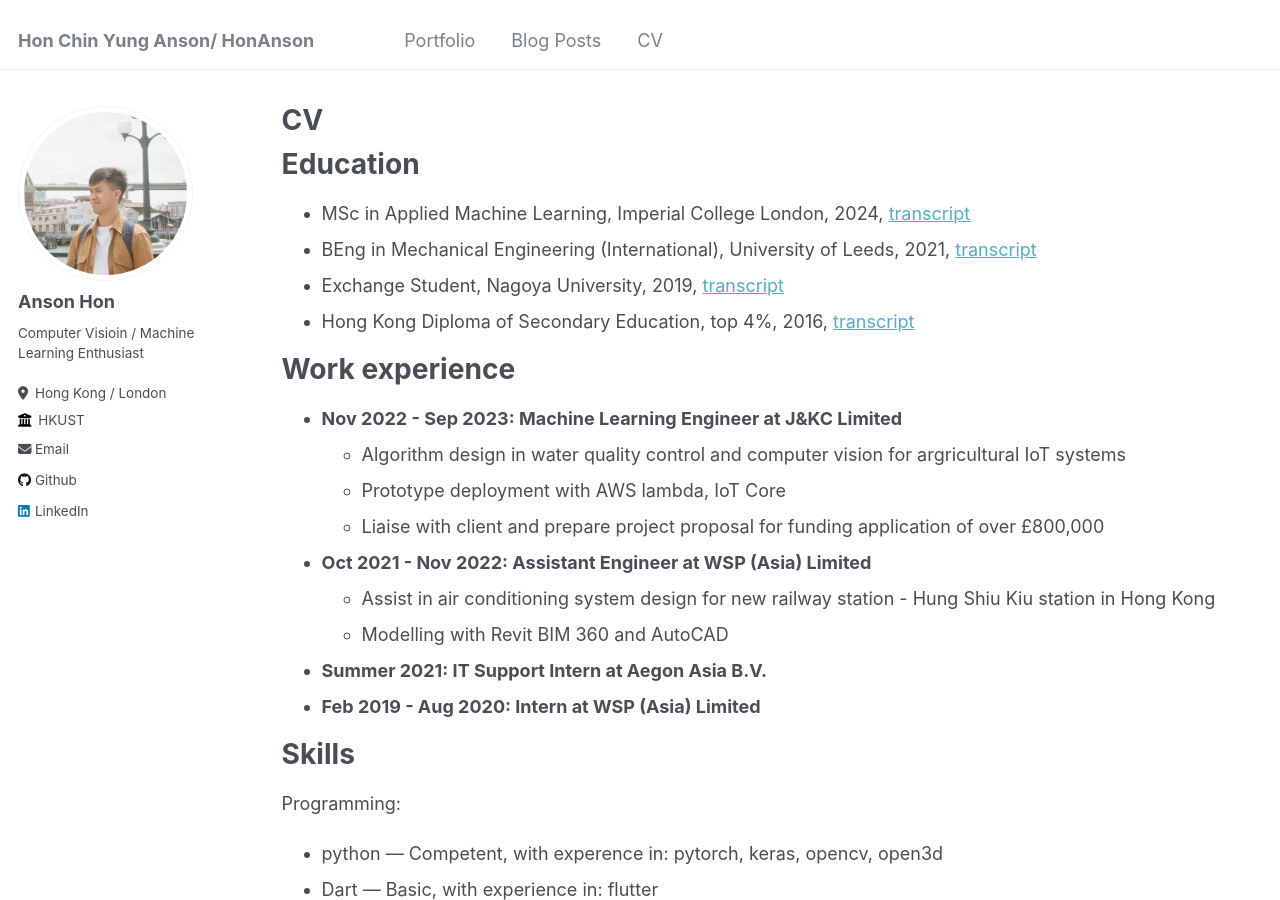
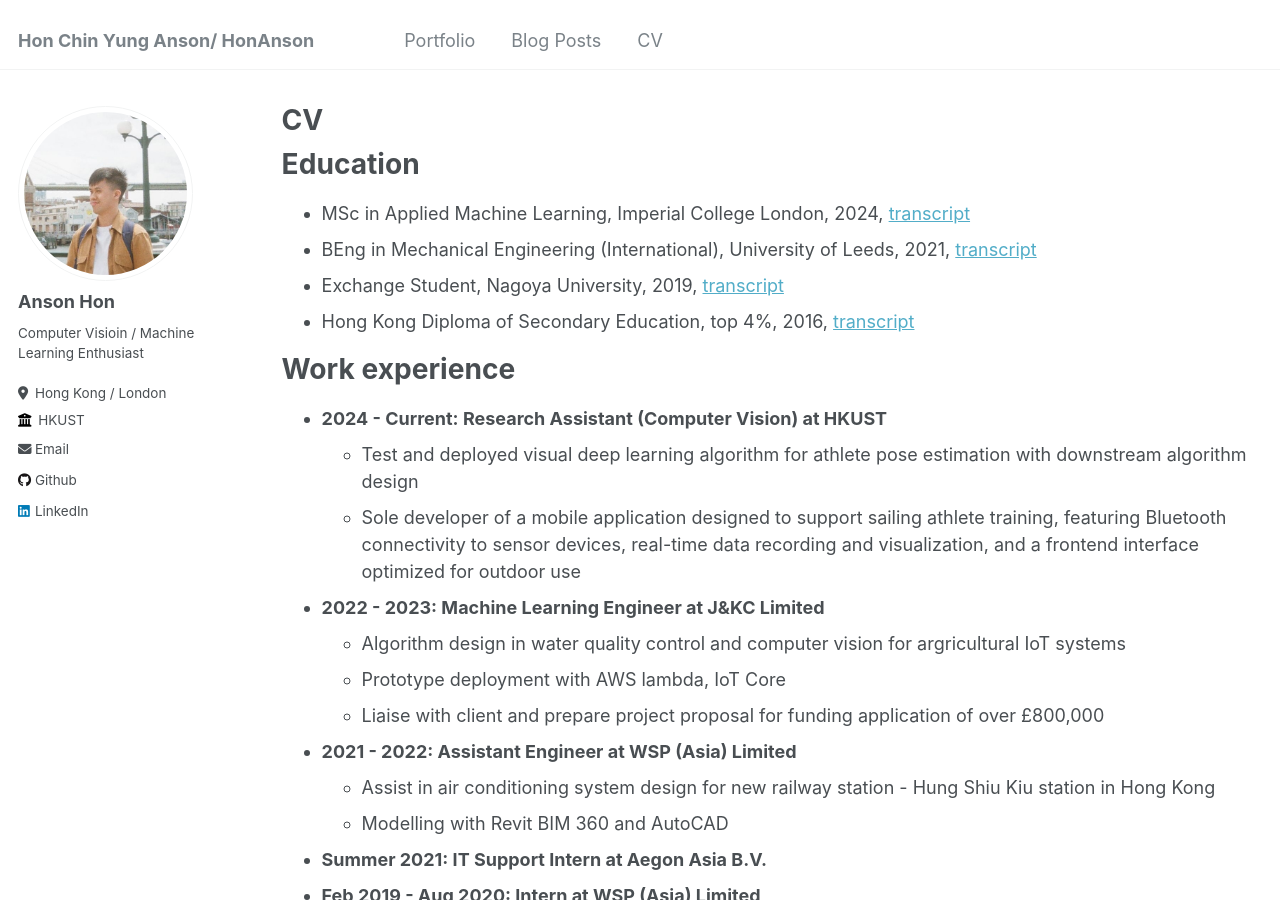
Before and after one commit to HonAnson/HonAnson.github.io, a Jekyll site: the page built from _pages/cv.md, in a window 1280 px wide and 900 px high. Built offline with Jekyll 4.4.1, drawn with Linux system fonts in a browser that asks for light colours.

Commit message:
updated cv

```diff
--- a/_pages/cv.md
+++ b/_pages/cv.md
@@ -18,12 +18,18 @@ Education
 
 Work experience
 ======
-* __Nov 2022 - Sep 2023: Machine Learning Engineer at J&KC Limited__
+* __2024 - Current: Research Assistant (Computer Vision) at HKUST__
+  * Test and deployed visual deep learning algorithm for athlete pose estimation with downstream algorithm design
+  * Sole developer of a mobile application designed to support sailing athlete training, featuring Bluetooth connectivity to sensor devices, real-time data recording and visualization, and a frontend interface optimized for outdoor use
+
+
+
+* __2022 - 2023: Machine Learning Engineer at J&KC Limited__
   * Algorithm design in water quality control and computer vision for argricultural IoT systems
   * Prototype deployment with AWS lambda, IoT Core
   * Liaise with client and prepare project proposal for funding application of over £800,000
 
-* __Oct 2021 - Nov 2022: Assistant Engineer at WSP (Asia) Limited__
+* __2021 - 2022: Assistant Engineer at WSP (Asia) Limited__
   * Assist in air conditioning system design for new railway station - Hung Shiu Kiu station in Hong Kong
   * Modelling with Revit BIM 360 and AutoCAD
 
```
